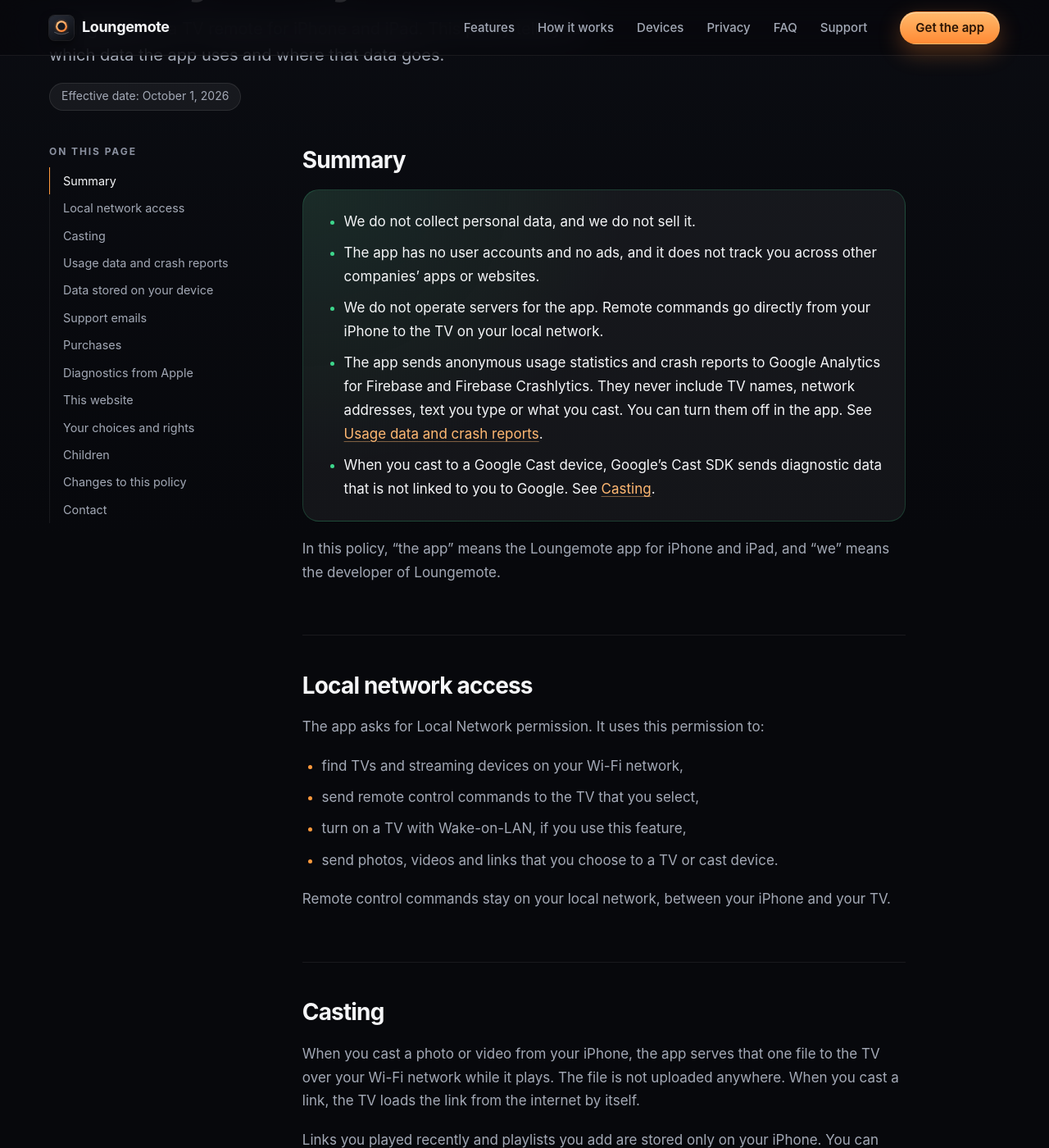
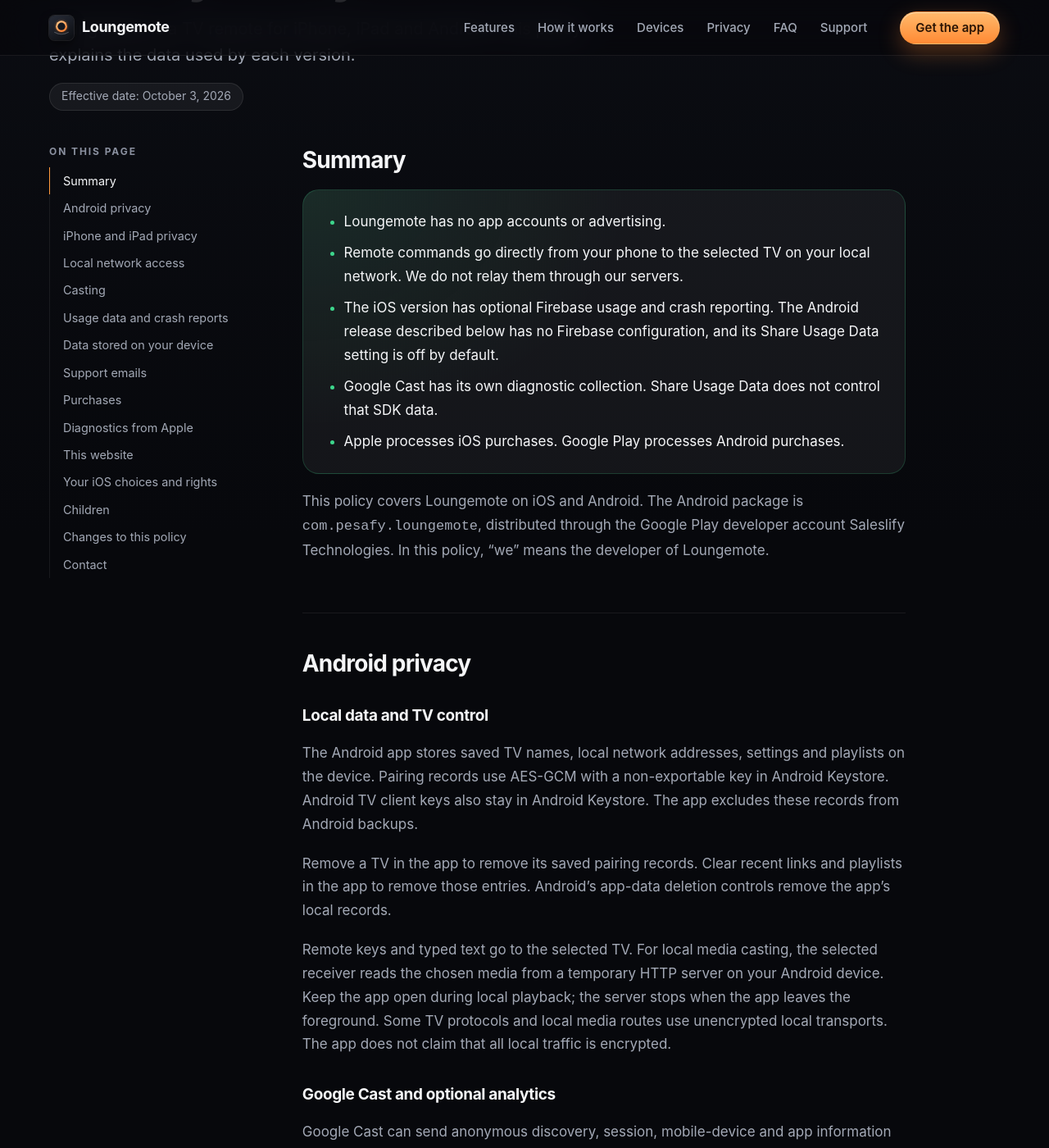
Before and after one commit to Loungemote/loungemote-site, a Jekyll site: the page built from privacy.md, in a window 1280 px wide and 1400 px high, scrolled down 251 px. Shown: the whole window at 82% size. Built offline with Jekyll 4.4.1, drawn with Linux system fonts in a browser that asks for light colours; some of the changed text lies outside the part shown.

Commit message:
docs: add Android privacy and purchase guidance

```diff
--- a/_config.yml
+++ b/_config.yml
@@ -9,7 +9,7 @@
 # Every contact link uses this address. It must match `supportEmail` in the app's Links.swift.
 email: loungemote@outlook.com
 # Shown on the Privacy Policy and the Terms of Use. Change it whenever one of them changes.
-effective_date: October 1, 2026
+effective_date: October 3, 2026
 
 # Leave empty until the app is live. With a URL, every "Coming soon" badge becomes a download link.
 app_store_url: ""
--- a/privacy.md
+++ b/privacy.md
@@ -4,23 +4,51 @@
 permalink: /privacy/
 eyebrow: Legal
 dated: true
-lead: Loungemote is a TV remote for iPhone and iPad. This policy tells you which data the app uses and where that data goes.
-description: Loungemote has no accounts and no ads, and remote commands stay on your local network. Anonymous usage statistics and crash reports can be turned off.
+lead: Loungemote is a TV remote for iPhone, iPad and Android. This policy explains the data used by each version.
+description: Privacy information for Loungemote on iOS and Android, including local TV data, casting, purchases and optional analytics.
 ---
 
 ## Summary
 
 <div class="summary" markdown="1">
 
-- We do not collect personal data, and we do not sell it.
-- The app has no user accounts and no ads, and it does not track you across other companies' apps or websites.
-- We do not operate servers for the app. Remote commands go directly from your iPhone to the TV on your local network.
-- The app sends anonymous usage statistics and crash reports to Google Analytics for Firebase and Firebase Crashlytics. They never include TV names, network addresses, text you type or what you cast. You can turn them off in the app. See [Usage data and crash reports](#usage-data-and-crash-reports).
-- When you cast to a Google Cast device, Google's Cast SDK sends diagnostic data that is not linked to you to Google. See [Casting](#casting).
+- Loungemote has no app accounts or advertising.
+- Remote commands go directly from your phone to the selected TV on your local network. We do not relay them through our servers.
+- The iOS version has optional Firebase usage and crash reporting. The Android release described below has no Firebase configuration, and its Share Usage Data setting is off by default.
+- Google Cast has its own diagnostic collection. Share Usage Data does not control that SDK data.
+- Apple processes iOS purchases. Google Play processes Android purchases.
 
 </div>
 
-In this policy, "the app" means the Loungemote app for iPhone and iPad, and "we" means the developer of Loungemote.
+This policy covers Loungemote on iOS and Android. The Android package is `com.pesafy.loungemote`, distributed through the Google Play developer account Saleslify Technologies. In this policy, "we" means the developer of Loungemote.
+
+## Android privacy
+
+### Local data and TV control
+
+The Android app stores saved TV names, local network addresses, settings and playlists on the device. Pairing records use AES-GCM with a non-exportable key in Android Keystore. Android TV client keys also stay in Android Keystore. The app excludes these records from Android backups.
+
+Remove a TV in the app to remove its saved pairing records. Clear recent links and playlists in the app to remove those entries. Android's app-data deletion controls remove the app's local records.
+
+Remote keys and typed text go to the selected TV. For local media casting, the selected receiver reads the chosen media from a temporary HTTP server on your Android device. Keep the app open during local playback; the server stops when the app leaves the foreground. Some TV protocols and local media routes use unencrypted local transports. The app does not claim that all local traffic is encrypted.
+
+### Google Cast and optional analytics
+
+Google Cast can send anonymous discovery, session, mobile-device and app information to Google for SDK analytics and performance improvement. Google states that these logs use encrypted transport and that apps and users cannot disable or delete this SDK data. The Share Usage Data switch does not control it. See [Google's Cast SDK disclosure](https://developers.google.com/cast/docs/android_sender/data_disclosure) and [Google's privacy policy](https://policies.google.com/privacy).
+
+The Android release described by this policy does not include Firebase Android configuration. Share Usage Data is off by default. If a later release enables Firebase, this policy and the Google Play data safety answers will be updated before that release.
+
+### Google Play purchases and support
+
+Google Play processes Android payments. The app receives product, purchase-state, purchase-token and signature information to verify purchases and restore Pro access. It verifies the purchase signature and acknowledges completed purchases. We do not receive your payment-card details.
+
+Cancel an Android subscription through Google Play before its next renewal. Deleting the app does not cancel a subscription. Restore with the Google account used for the purchase. Google Play handles payment and refund requests.
+
+The support address is [{{ site.email }}](mailto:{{ site.email }}). You can review a support message before sending it. A message discloses your email address and the information you include. The app can prepare diagnostics with private TV identifiers removed. We use support correspondence only to respond and you can ask us to delete it.
+
+## iPhone and iPad privacy
+
+The sections from Local network access through Diagnostics from Apple below describe the iOS version. The website, contact and children sections apply to both platforms.
 
 ## Local network access
 
@@ -90,7 +118,7 @@
 
 This website has no cookies, no analytics and no advertising, and it loads nothing from other sites. It is hosted on GitHub Pages. Like every web host, GitHub receives technical data when you open a page, for example your IP address. See the [GitHub privacy statement](https://docs.github.com/en/site-policy/privacy-policies/github-general-privacy-statement).
 
-## Your choices and rights
+## Your iOS choices and rights
 
 The app sends us no personal data. Usage statistics and crash reports are tied only to a random identifier for your installation, so we cannot find, show, export or delete the data of a particular person. The data the app uses is on your iPhone, and you control it:
 
```
Also changed, not shown: support.md (+10 -2 lines), terms.md (+9 -3 lines).
